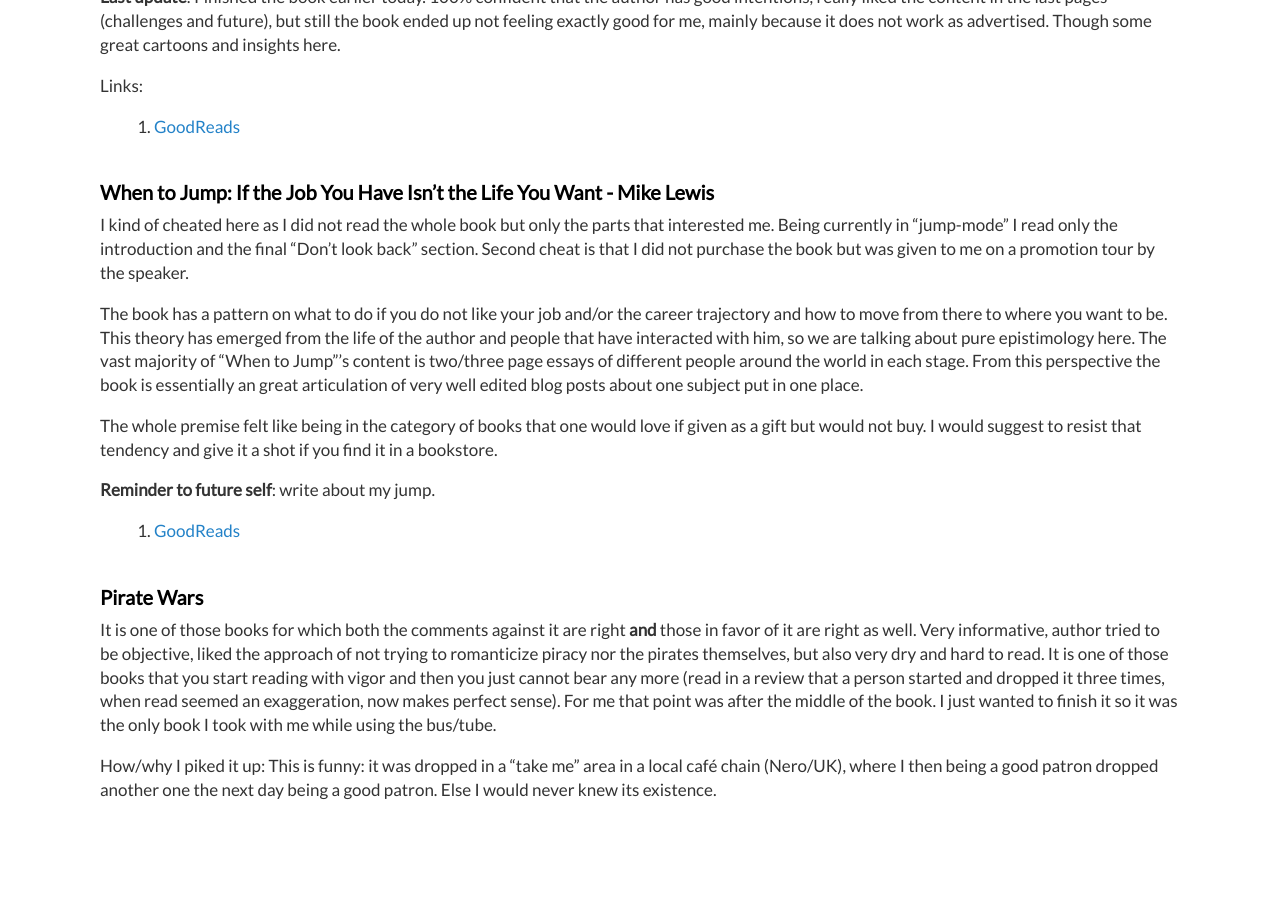
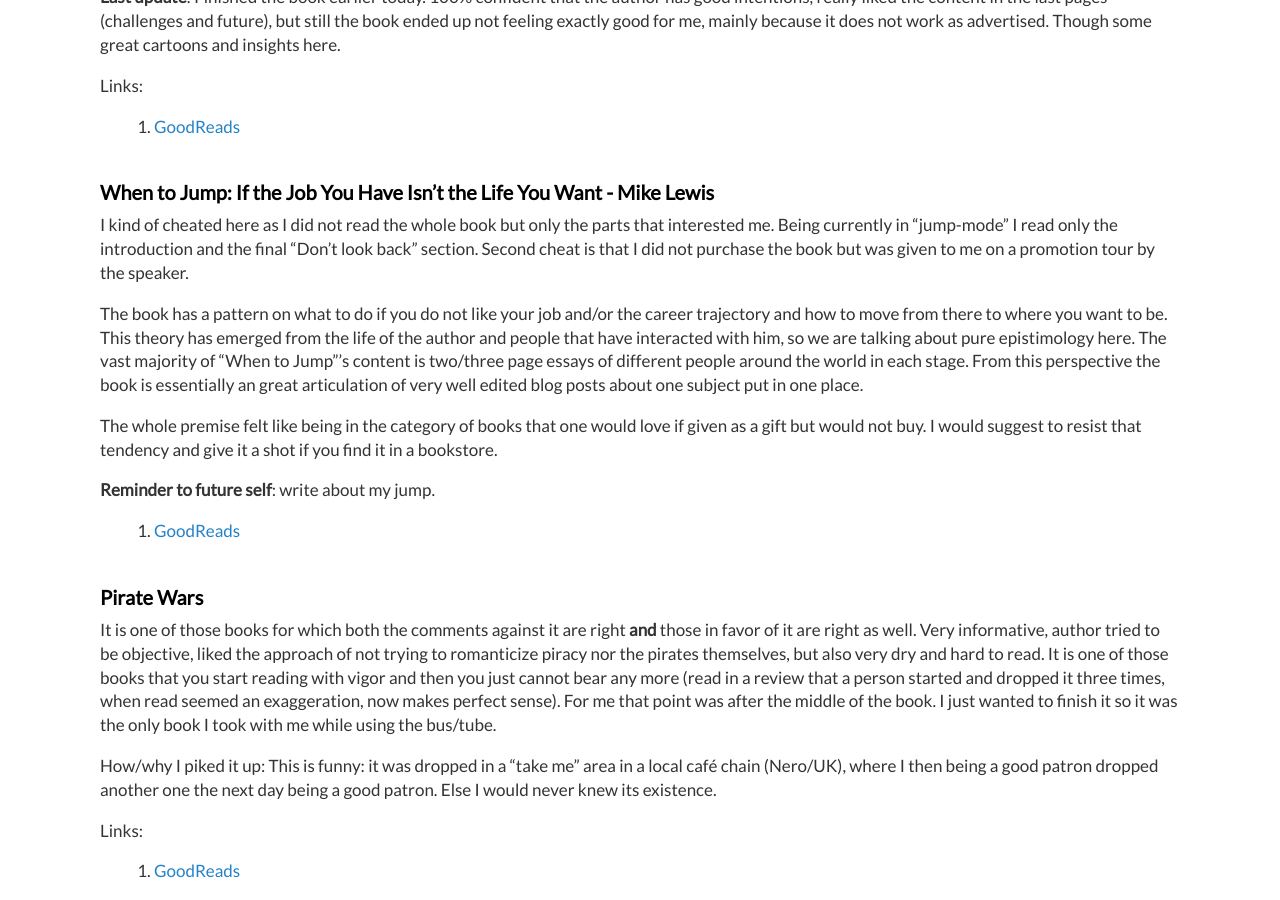
Before and after one commit to dimitrismistriotis/dimitrismistriotis.github.io, a Jekyll site: the page built from _posts/2018-01-21-books_of_2018.md, in a window 1280 px wide and 900 px high, scrolled down 3085 px. Built offline with Jekyll 4.4.1, drawn with Linux system fonts in a browser that asks for light colours; before the commit the page ends 3904 px from its top, so only the background shows below that.

Commit message:
Goodreads link with review's content.

```diff
--- a/_posts/2018-01-21-books_of_2018.md
+++ b/_posts/2018-01-21-books_of_2018.md
@@ -226,3 +226,7 @@ it was the only book I took with me while using the bus/tube.
 How/why I piked it up: This is funny: it was dropped in a "take me" area in
 a local café  chain (Nero/UK), where I then being a good patron dropped another
 one the next day being a good patron. Else I would never knew its existence.
+
+Links:
+
+1. [GoodReads](https://www.goodreads.com/review/show/2348978389)
```
